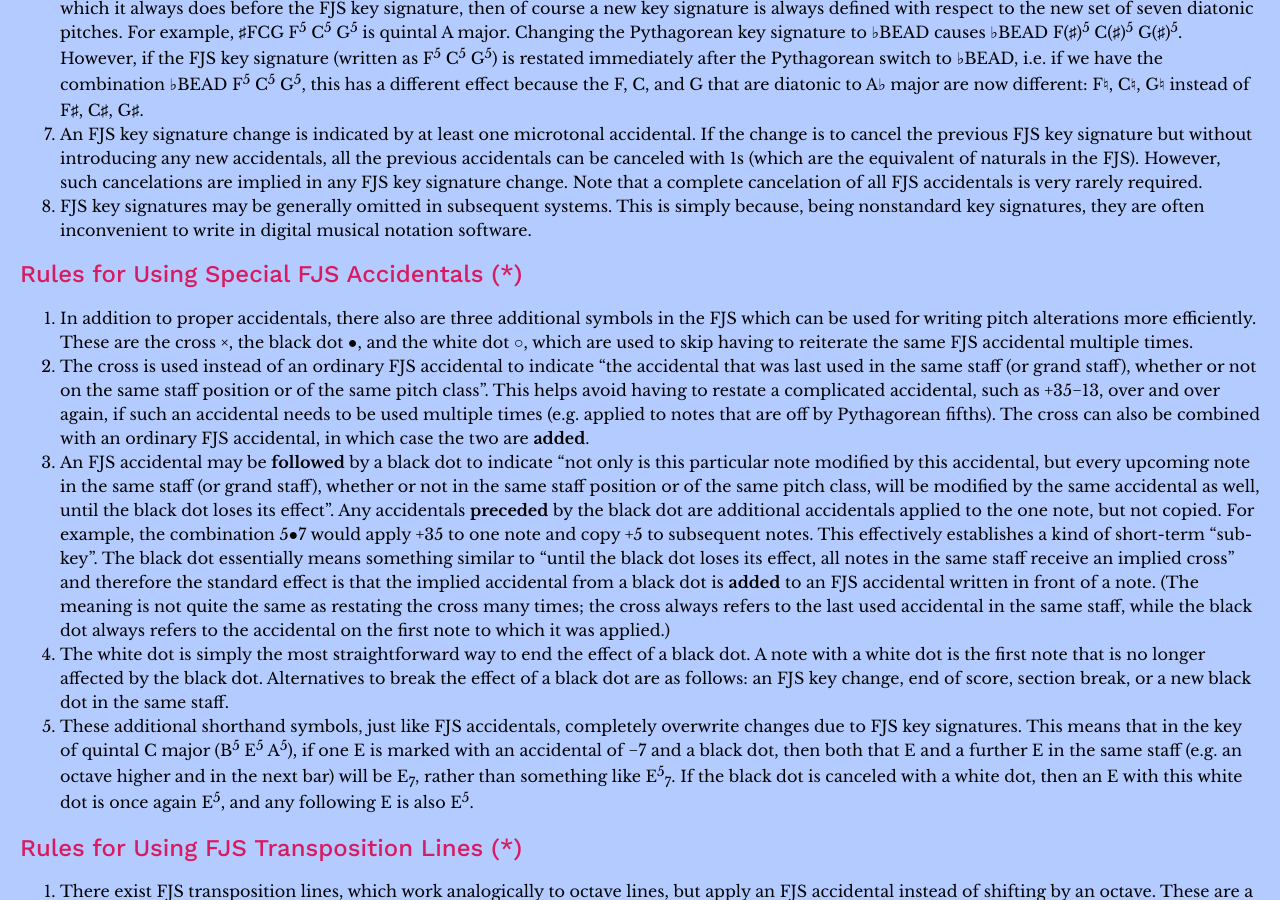
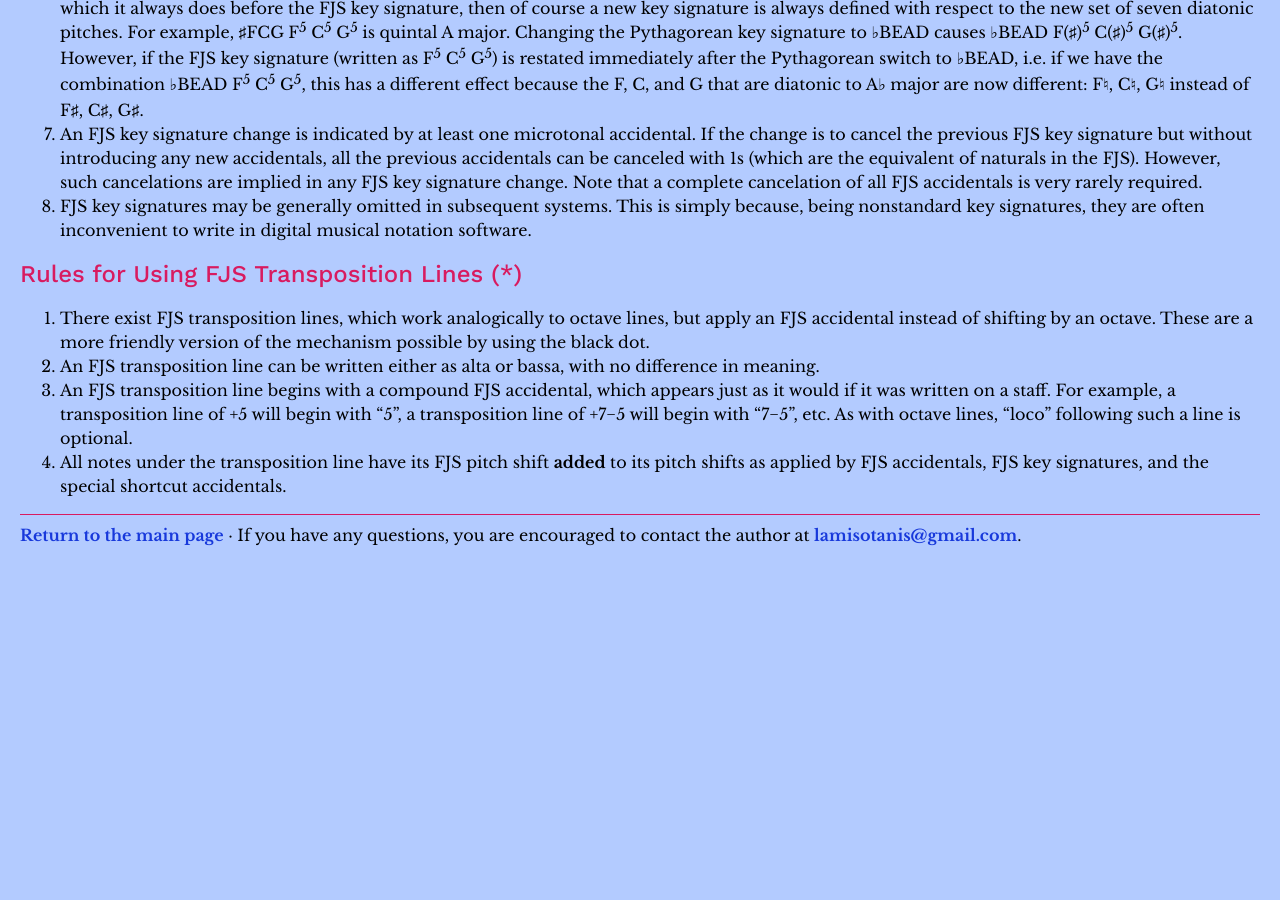
Before and after one commit to misotanni/misotanni.github.io, a Jekyll site: the page built from fjs/en/rules.md, in a window 1280 px wide and 900 px high, scrolled down 2969 px. Built offline with Jekyll 4.4.1, drawn with Linux system fonts in a browser that asks for light colours; our own code applies the rules of GitHub Pages for plain Markdown files; formulas are drawn with MathJax 3; after the commit the page ends 3536 px from its top, so only the background shows below that.

Commit message:
Update rules.md

```diff
--- a/fjs/en/rules.md
+++ b/fjs/en/rules.md
@@ -76,14 +76,6 @@ $$\text{comma} (p)=\frac{\text{red} (p)}{\text{red} (3^g)}$$
 7. An FJS key signature change is indicated by at least one microtonal accidental. If the change is to cancel the previous FJS key signature but without introducing any new accidentals, all the previous accidentals can be canceled with 1s (which are the equivalent of naturals in the FJS). However, such cancelations are implied in any FJS key signature change. Note that a complete cancelation of all FJS accidentals is very rarely required.
 8. FJS key signatures may be generally omitted in subsequent systems. This is simply because, being nonstandard key signatures, they are often inconvenient to write in digital musical notation software.
 
-## Rules for Using Special FJS Accidentals (\*)
-
-1. In addition to proper accidentals, there also are three additional symbols in the FJS which can be used for writing pitch alterations more efficiently. These are the cross ×, the black dot ●, and the white dot ○, which are used to skip having to reiterate the same FJS accidental multiple times.
-2. The cross is used instead of an ordinary FJS accidental to indicate "the accidental that was last used in the same staff (or grand staff), whether or not on the same staff position or of the same pitch class". This helps avoid having to restate a complicated accidental, such as +35−13, over and over again, if such an accidental needs to be used multiple times (e.g. applied to notes that are off by Pythagorean fifths). The cross can also be combined with an ordinary FJS accidental, in which case the two are **added**.
-3. An FJS accidental may be **followed** by a black dot to indicate "not only is this particular note modified by this accidental, but every upcoming note in the same staff (or grand staff), whether or not in the same staff position or of the same pitch class, will be modified by the same accidental as well, until the black dot loses its effect". Any accidentals **preceded** by the black dot are additional accidentals applied to the one note, but not copied. For example, the combination 5●7 would apply +35 to one note and copy +5 to subsequent notes. This effectively establishes a kind of short-term "sub-key". The black dot essentially means something similar to "until the black dot loses its effect, all notes in the same staff receive an implied cross" and therefore the standard effect is that the implied accidental from a black dot is **added** to an FJS accidental written in front of a note. (The meaning is not quite the same as restating the cross many times; the cross always refers to the last used accidental in the same staff, while the black dot always refers to the accidental on the first note to which it was applied.)
-4. The white dot is simply the most straightforward way to end the effect of a black dot. A note with a white dot is the first note that is no longer affected by the black dot. Alternatives to break the effect of a black dot are as follows: an FJS key change, end of score, section break, or a new black dot in the same staff.
-5. These additional shorthand symbols, just like FJS accidentals, completely overwrite changes due to FJS key signatures. This means that in the key of quintal C major (B<sup>5</sup> E<sup>5</sup> A<sup>5</sup>), if one E is marked with an accidental of −7 and a black dot, then both that E and a further E in the same staff (e.g. an octave higher and in the next bar) will be E<sub>7</sub>, rather than something like E<sup>5</sup><sub>7</sub>. If the black dot is canceled with a white dot, then an E with this white dot is once again E<sup>5</sup>, and any following E is also E<sup>5</sup>.
-
 ## Rules for Using FJS Transposition Lines (\*)
 
 1. There exist FJS transposition lines, which work analogically to octave lines, but apply an FJS accidental instead of shifting by an octave. These are a more friendly version of the mechanism possible by using the black dot.
```
